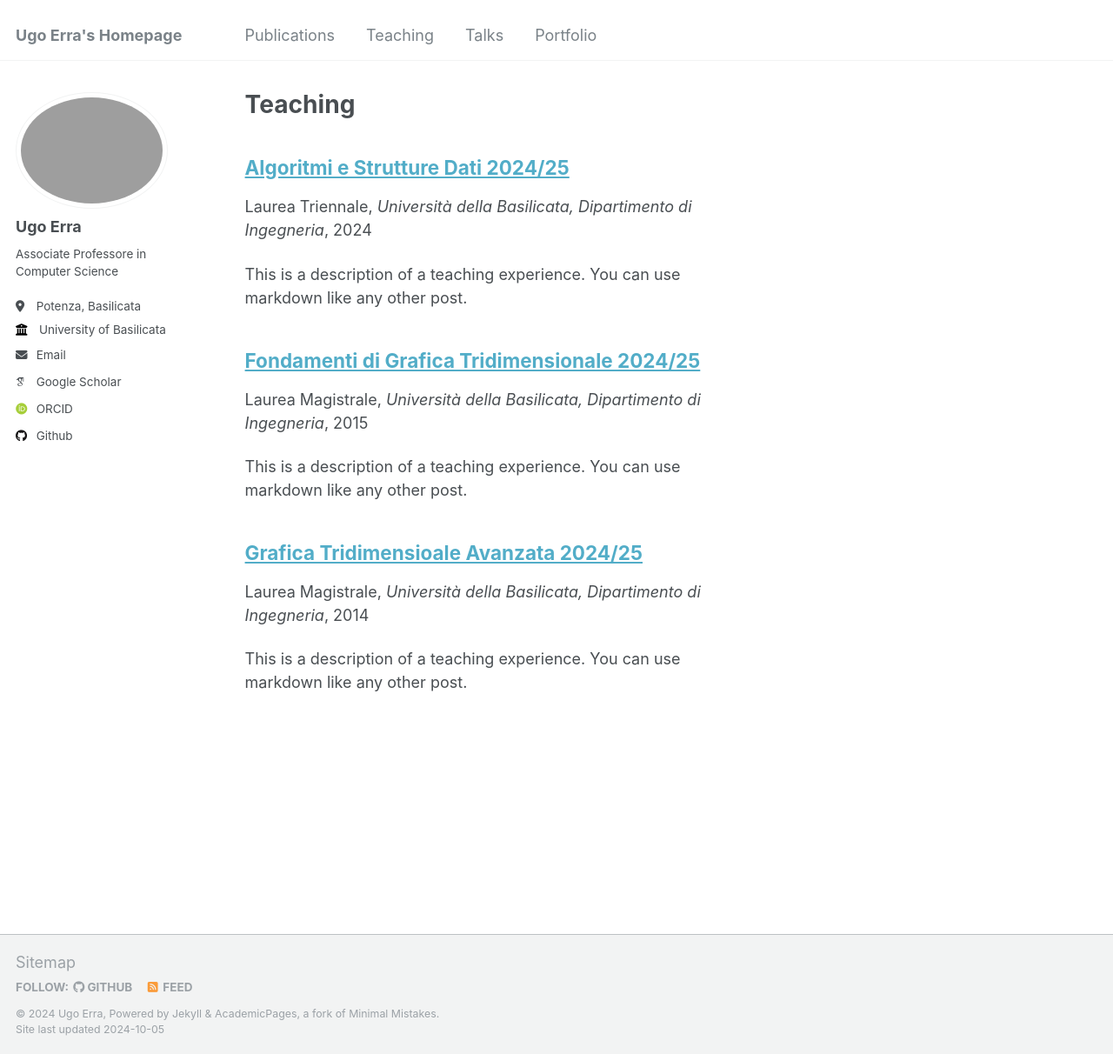
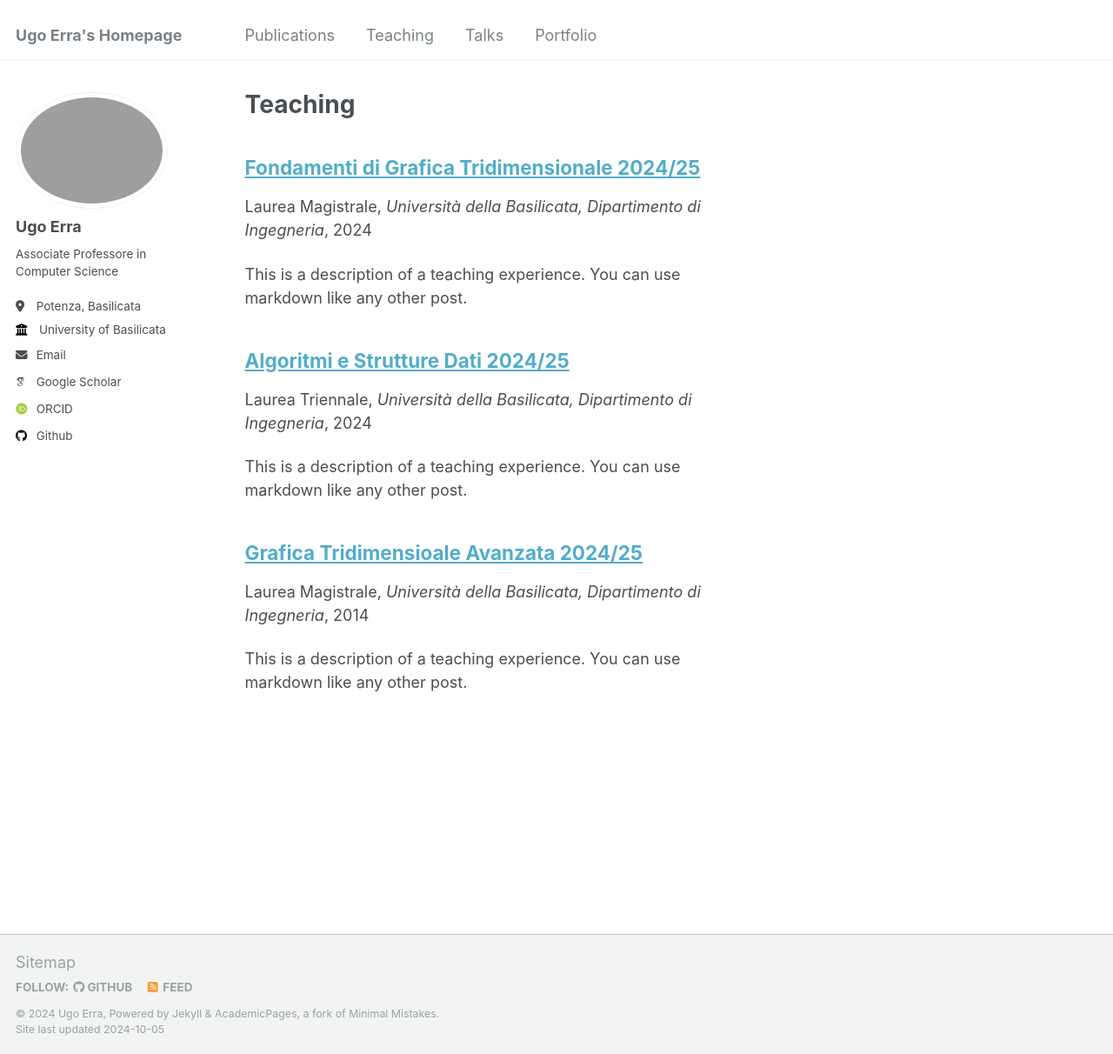
Before and after one commit to ugoerra/ugoerra.github.io, a Jekyll site: the page built from _pages/teaching.html, in a window 1280 px wide and 1212 px high. Shown: the whole window at 87% size. Built offline with Jekyll 4.4.1, drawn with Linux system fonts in a browser that asks for light colours; some web fonts are replaced.

Commit message:
Update 2024-I-semester-teaching-FdGT.md

```diff
--- a/_teaching/2024-I-semester-teaching-FdGT.md
+++ b/_teaching/2024-I-semester-teaching-FdGT.md
@@ -4,7 +4,7 @@ collection: teaching
 type: "Laurea Magistrale"
 permalink: /teaching/2024-I-semester-teaching-FdGT
 venue: "Università della Basilicata, Dipartimento di Ingegneria"
-date: 2015-01-01
+date: 2024-10-01
 location: "Potenza, Italia"
 ---
 
```
